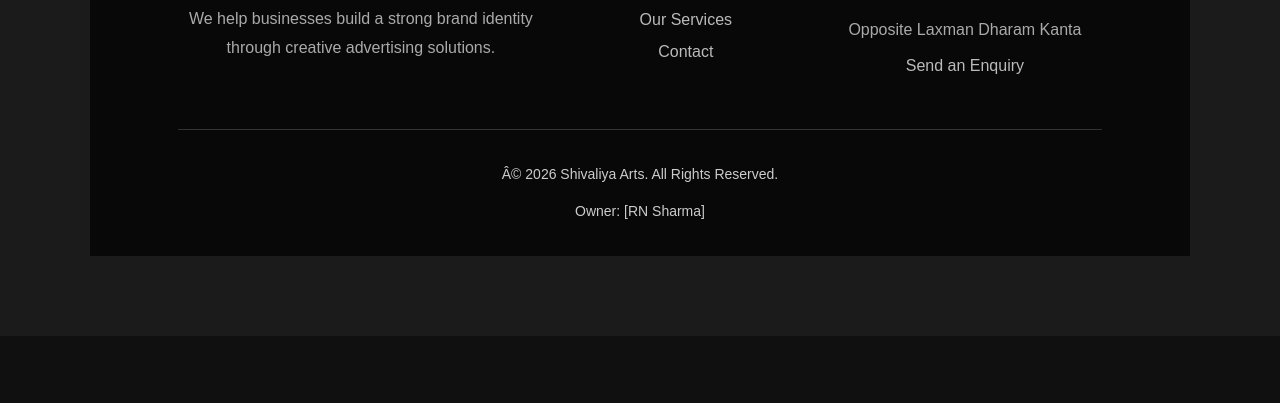
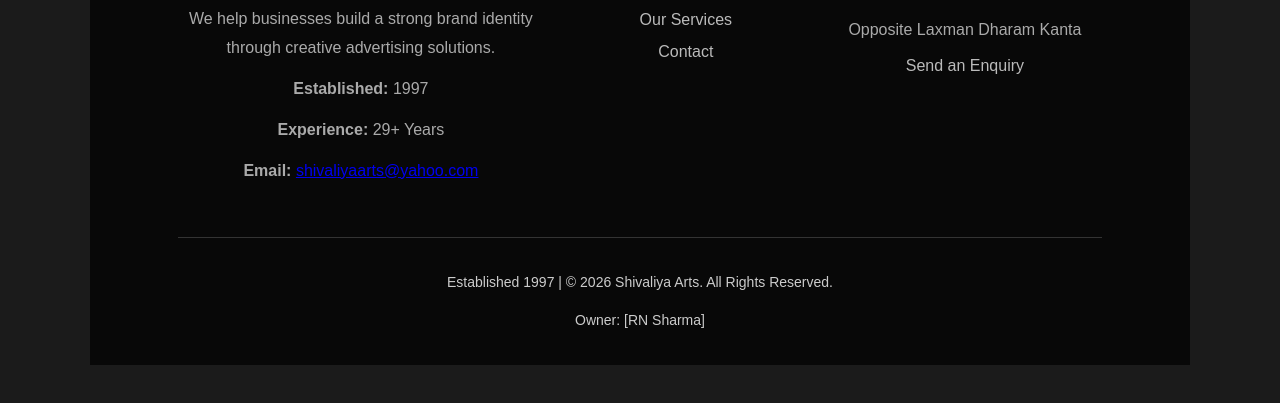
Before and after one commit to kanikanewdelhi1-cell/shivalaya-arts, a plain HTML site: page index.html in a window 1280 px wide. Shown: the part 6692-7095 px from the top of the page. Before the commit the page ends 7028 px from the top, so only its background shows below. Drawn offline with Linux system fonts and the light colour scheme.

Commit message:
Update company establishment and contact details

```diff
--- a/index.html
+++ b/index.html
@@ -357,11 +357,19 @@
 
     <div class="footer-container">
 
-        <div class="footer-about">
-            <h2>SHIVALIYA <span>ARTS</span></h2>
-            <p>Creative Advertising. Powerful Visibility.</p>
-            <p>We help businesses build a strong brand identity through creative advertising solutions.</p>
-        </div>
+       <div class="footer-about">
+    <h2>SHIVALIYA <span>ARTS</span></h2>
+    <p>Creative Advertising. Powerful Visibility.</p>
+    <p>We help businesses build a strong brand identity through creative advertising solutions.</p>
+
+    <p><strong>Established:</strong> 1997</p>
+    <p><strong>Experience:</strong> 29+ Years</p>
+    <p><strong>Email:</strong>
+        <a href="mailto:shivaliyaarts@yahoo.com">
+            shivaliyaarts@yahoo.com
+        </a>
+    </p>
+</div>
 
         <div class="footer-links">
             <h3>Quick Links</h3>
@@ -381,7 +389,7 @@
     </div>
 
     <div class="footer-bottom">
-        <p>Â© 2026 Shivaliya Arts. All Rights Reserved.</p>
+        <p>Established 1997 | © 2026 Shivaliya Arts. All Rights Reserved.</p>
          <p>Owner: [RN Sharma]</p>
     </div>
 
```
